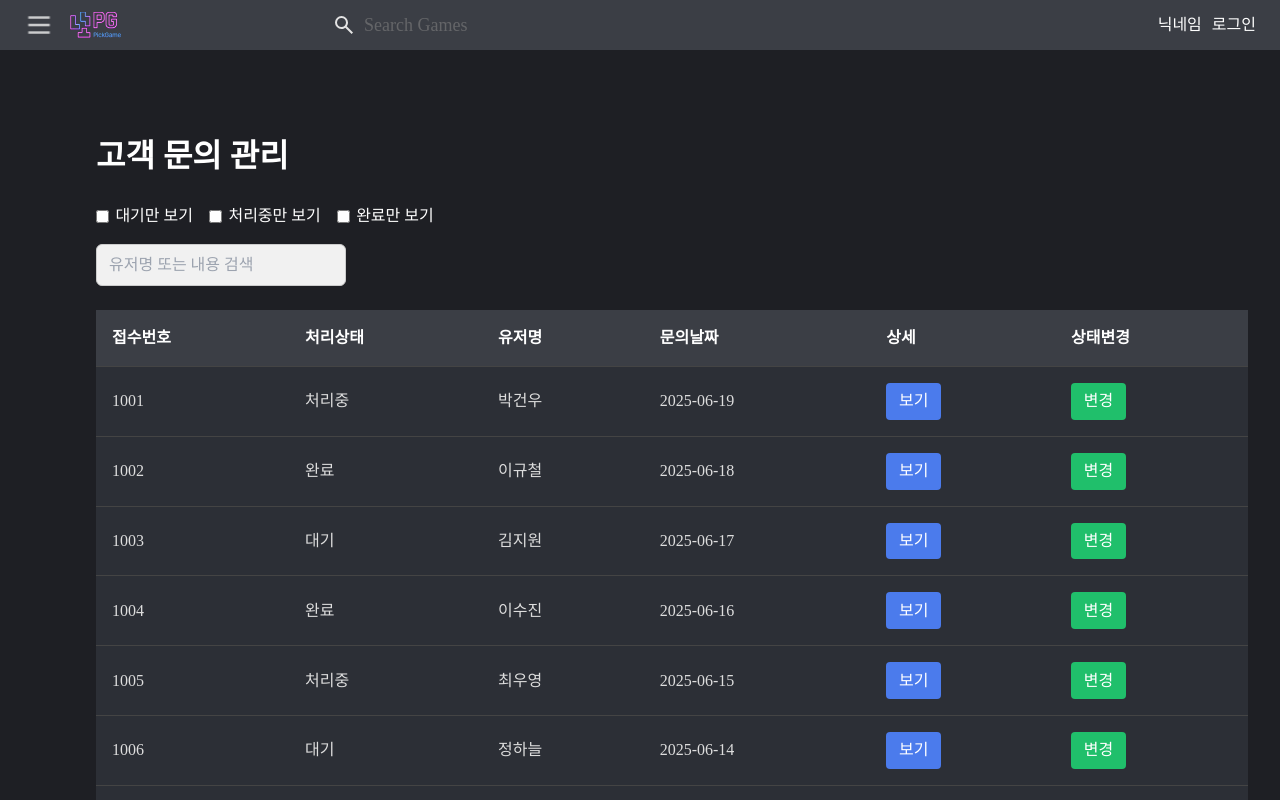
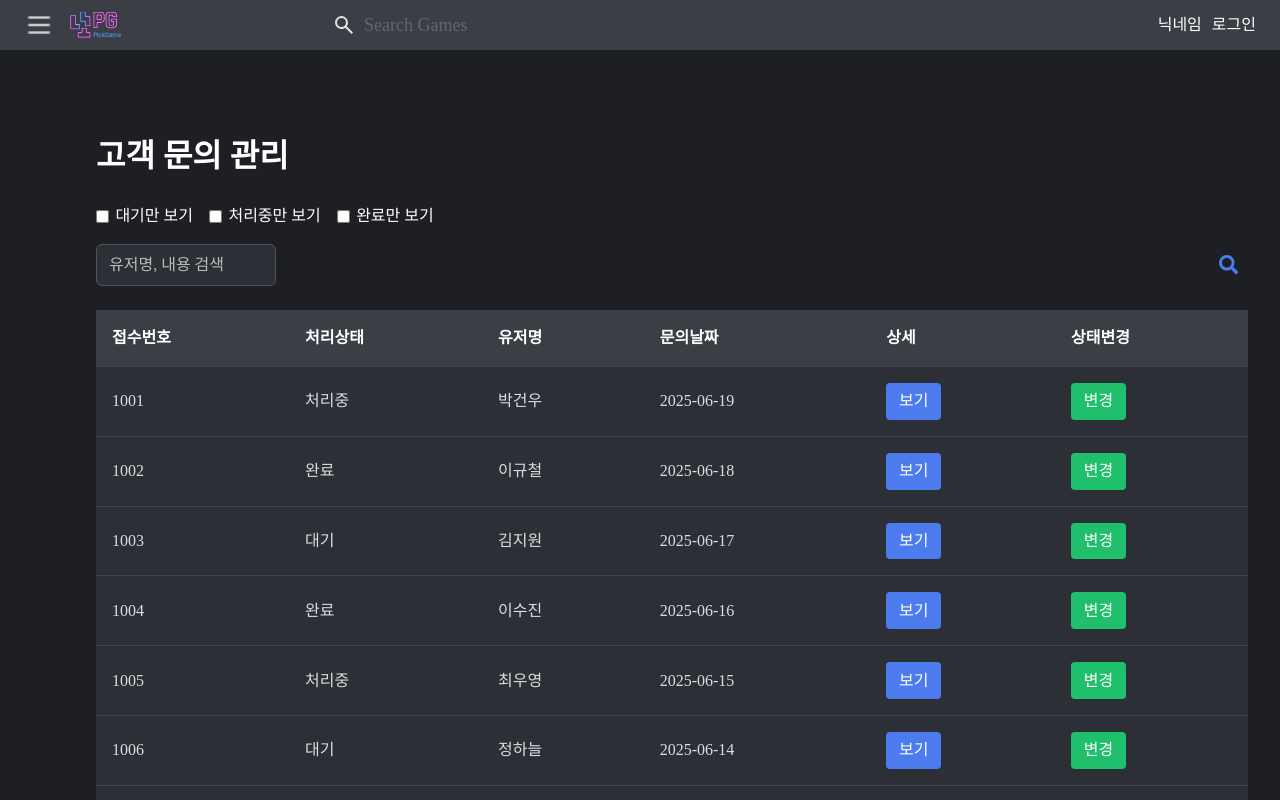
Before and after one commit to suillno/Final_FrontEnd, a React (Create React App) app: page /admin/CustomerSupport in a window 1280 px wide. Shown: the top 800 px of the page. Built offline with nearby package versions, Linux system fonts and the light colour scheme; a web font is replaced by a local one.

Commit message:
검색 인풋박스 색상조정 및 동작 추가입니다.

```diff
--- a/src/admin/CustomerSupport.tsx
+++ b/src/admin/CustomerSupport.tsx
@@ -1,11 +1,14 @@
-import React, { useState } from "react";
+// ✅ /admin/CustomerSupport.tsx
+
+import React, { useState, useRef } from "react";
 import { useOutletContext } from "react-router-dom";
 import * as Styled from "./customerSupport/CustomerSupport.styles";
 import { Inquiry, LayoutContext } from "./customerSupport/CustomerSupport.types";
 import InquiryViewModal from "./customerSupport/InquiryViewModal";
 import InquiryStatusModal from "./customerSupport/InquiryStatusModal";
+import { FaSearch } from "react-icons/fa"; // 돋보기 아이콘
 
-// 임시 초기 데이터
+// 🌟 초기 더미 데이터
 const initialData: Inquiry[] = [
   { id: 1001, status: "처리중", username: "박건우", date: "2025-06-19", content: "서비스 이용 중 오류가 발생했습니다." },
   { id: 1002, status: "완료", username: "이규철", date: "2025-06-18", content: "환불 요청 드립니다." },
@@ -19,26 +22,29 @@ const initialData: Inquiry[] = [
   { id: 1010, status: "처리중", username: "김철수", date: "2025-06-10", content: "상품 불량 문의합니다." },
 ];
 
+// 페이지 당 표시 개수
 const ITEMS_PER_PAGE = 10;
 
 const CustomerSupport: React.FC = () => {
   const { isSidebarOpen } = useOutletContext<LayoutContext>();
 
   const [inquiries, setInquiries] = useState<Inquiry[]>(initialData); // 전체 문의 목록
-  const [selectedStatus, setSelectedStatus] = useState<string | null>(null); // 필터 상태
+  const [selectedStatus, setSelectedStatus] = useState<string | null>(null); // 필터
   const [search, setSearch] = useState(""); // 검색어
-  const [currentPage, setCurrentPage] = useState(1); // 현재 페이지
+  const [currentPage, setCurrentPage] = useState(1); // 페이지
 
-  const [viewContent, setViewContent] = useState<string | null>(null); // 보기용 모달 상태
-  const [editTarget, setEditTarget] = useState<Inquiry | null>(null); // 상태 변경 모달 대상
+  const [viewContent, setViewContent] = useState<string | null>(null); // 상세 모달
+  const [editTarget, setEditTarget] = useState<Inquiry | null>(null); // 상태 변경 모달
 
-  // 체크박스 필터 토글
+  const inputRef = useRef<HTMLInputElement>(null); // 검색 input ref
+
+  // 상태 체크박스 필터 toggle
   const handleStatusSelect = (status: string) => {
     setSelectedStatus((prev) => (prev === status ? null : status));
     setCurrentPage(1);
   };
 
-  // 처리 상태 변경 처리 함수
+  // 상태 변경 모달에서 새로운 상태 반영
   const handleStatusChange = (newStatus: Inquiry["status"]) => {
     if (editTarget) {
       setInquiries((prev) =>
@@ -50,13 +56,19 @@ const CustomerSupport: React.FC = () => {
     }
   };
 
-  // 필터링된 데이터
+  // 검색 트리거 (돋보기 버튼 또는 Enter)
+  const handleSearch = () => {
+    setCurrentPage(1);
+  };
+
+  // 필터 + 검색 적용된 데이터
   const filteredData = inquiries.filter(
     (item) =>
       (!selectedStatus || item.status === selectedStatus) &&
       (item.username.includes(search) || item.content.includes(search))
   );
 
+  // 페이지네이션 계산
   const totalPages = Math.ceil(filteredData.length / ITEMS_PER_PAGE);
   const currentData = filteredData.slice(
     (currentPage - 1) * ITEMS_PER_PAGE,
@@ -65,9 +77,10 @@ const CustomerSupport: React.FC = () => {
 
   return (
     <Styled.Container isSidebarOpen={isSidebarOpen}>
-      <Styled.Title style={{marginTop: "100px"}}>고객 문의 관리</Styled.Title>
+      {/* 타이틀 */}
+      <Styled.Title style={{ marginTop: "100px" }}>고객 문의 관리</Styled.Title>
 
-      {/* 필터 영역 */}
+      {/* 🔘 처리 상태 필터 */}
       <Styled.FilterBox>
         {["대기", "처리중", "완료"].map((status) => (
           <label key={status}>
@@ -81,18 +94,22 @@ const CustomerSupport: React.FC = () => {
         ))}
       </Styled.FilterBox>
 
-      {/* 검색창 */}
-      <Styled.SearchInput
-        type="text"
-        placeholder="유저명 또는 내용 검색"
-        value={search}
-        onChange={(e) => {
-          setSearch(e.target.value);
-          setCurrentPage(1);
-        }}
-      />
+      {/* 🔍 검색창 */}
+      <Styled.SearchBar>
+        <Styled.SearchInput
+          ref={inputRef}
+          type="text"
+          placeholder="유저명, 내용 검색"
+          value={search}
+          onChange={(e) => setSearch(e.target.value)}
+          onKeyDown={(e) => e.key === "Enter" && handleSearch()}
+        />
+        <Styled.SearchIcon onClick={handleSearch}>
+          <FaSearch />
+        </Styled.SearchIcon>
+      </Styled.SearchBar>
 
-      {/* 문의 테이블 */}
+      {/* 📋 테이블 */}
       <Styled.Table>
         <thead>
           <tr>
@@ -112,39 +129,35 @@ const CustomerSupport: React.FC = () => {
               <td>{item.username}</td>
               <td>{item.date}</td>
               <td>
-                <Styled.ViewButton onClick={() => setViewContent(item.content)}>
-                  보기
-                </Styled.ViewButton>
+                <Styled.ViewButton onClick={() => setViewContent(item.content)}>보기</Styled.ViewButton>
               </td>
               <td>
-                <Styled.ChangeButton onClick={() => setEditTarget(item)}>
-                  변경
-                </Styled.ChangeButton>
+                <Styled.ChangeButton onClick={() => setEditTarget(item)}>변경</Styled.ChangeButton>
               </td>
             </tr>
           ))}
         </tbody>
       </Styled.Table>
 
-      {/* 페이지네이션 */}
+      {/* 📌 페이지네이션 */}
       <Styled.Pagination>
-        {Array.from({ length: totalPages }, (_, i) => i + 1).map((num) => (
+        {Array.from({ length: totalPages }, (_, i) => (
           <button
-            key={num}
-            className={num === currentPage ? "active" : ""}
-            onClick={() => setCurrentPage(num)}
+            key={i + 1}
+            className={currentPage === i + 1 ? "active" : ""}
+            onClick={() => setCurrentPage(i + 1)}
           >
-            {num}
+            {i + 1}
           </button>
         ))}
       </Styled.Pagination>
 
-      {/* 상세 보기 모달 */}
+      {/* 📄 상세 모달 */}
       {viewContent && (
         <InquiryViewModal content={viewContent} onClose={() => setViewContent(null)} />
       )}
 
-      {/* 상태 변경 모달 */}
+      {/* ✏️ 상태 변경 모달 */}
       {editTarget && (
         <InquiryStatusModal
           target={editTarget}
--- a/src/admin/ReviewManagement.tsx
+++ b/src/admin/ReviewManagement.tsx
@@ -60,7 +60,7 @@ const ReviewManagement: React.FC = () => {
         <Styled.Controls>
           <Styled.SearchInput
             type="text"
-            placeholder="검색 (유저ID, 게임제목, 내용)"
+            placeholder="검색 유저ID 게임제목"
             value={search}
             onChange={(e) => {
               setSearch(e.target.value);
--- a/src/admin/customerSupport/CustomerSupport.styles.ts
+++ b/src/admin/customerSupport/CustomerSupport.styles.ts
@@ -10,18 +10,19 @@ export const Container = styled.div<{ isSidebarOpen: boolean }>`
   min-height: 100vh;
 `;
 
-/* 상단 타이틀 (ex. "고객 문의 관리") */
+/* 상단 타이틀 */
 export const Title = styled.h2`
   font-size: 2rem;
   font-weight: bold;
   margin-bottom: 1.5rem;
 `;
 
-/* 상태 필터 박스 - 체크박스들 정렬 */
+/* 상태 필터 박스 - 체크박스 정렬 */
 export const FilterBox = styled.div`
   display: flex;
   gap: 1rem;
   margin-bottom: 1rem;
+
   label {
     display: flex;
     align-items: center;
@@ -29,20 +30,48 @@ export const FilterBox = styled.div`
   }
 `;
 
-/* 검색 입력창 */
+/* 🔍 검색 바 전체 wrapper */
+export const SearchBar = styled.div`
+  position: relative;
+  display: flex;
+  align-items: center;
+  margin-bottom: 1.5rem;
+`;
+
+/* 🔍 검색 입력창 */
 export const SearchInput = styled.input`
-  padding: 0.5rem 0.75rem;
+  padding: 0.5rem 2.5rem 0.5rem 0.75rem; /* 오른쪽 패딩으로 아이콘 공간 확보 */
   border-radius: 6px;
-  border: 1px solid #ccc;
-  margin-bottom: 1.5rem;
-  width: 250px;
-  background-color: #f1f1f1;
-  color: #000;
+  border: 1px solid #555;
+  width: 180px;
+  background-color: #2c2f36;
+  color: white;
   font-size: 1rem;
+  transition: width 0.3s ease, background-color 0.3s ease;
+
   &:focus {
-    outline: none;
-    border: 1px solid #4b7bec;
-    background-color: #fff;
+    width: 300px;
+    border-color: #4b7bec;
+    background-color: #1f2127;
+  }
+
+  &::placeholder {
+    color: #bbb;
+  }
+`;
+
+/* 🔍 돋보기 아이콘 버튼 */
+export const SearchIcon = styled.button`
+  position: absolute;
+  right: 10px;
+  background: none;
+  border: none;
+  font-size: 1.2rem;
+  color: #4b7bec;
+  cursor: pointer;
+
+  &:hover {
+    color: #82b1ff;
   }
 `;
 
@@ -76,6 +105,10 @@ export const ViewButton = styled.button`
   border-radius: 4px;
   color: white;
   cursor: pointer;
+
+  &:hover {
+    background: #5d8bf4;
+  }
 `;
 
 /* 처리 상태 변경 버튼 */
@@ -86,6 +119,10 @@ export const ChangeButton = styled.button`
   border-radius: 4px;
   color: white;
   cursor: pointer;
+
+  &:hover {
+    background: #28c76f;
+  }
 `;
 
 /* 페이지네이션 버튼 컨테이너 */
@@ -121,7 +158,7 @@ export const ModalOverlay = styled.div`
   z-index: 999;
 `;
 
-/* 모달 박스 내부 컨테이너 */
+/* 모달 내부 박스 */
 export const ModalBox = styled.div`
   background: #2c2f36;
   padding: 2rem;
@@ -130,7 +167,6 @@ export const ModalBox = styled.div`
   max-width: 90%;
   color: white;
 
-  /* 모든 자식 요소를 수직 정렬 + 가운데 정렬 */
   display: flex;
   flex-direction: column;
   align-items: center;
@@ -141,27 +177,26 @@ export const ModalBox = styled.div`
   }
 `;
 
-
 /* 모달 닫기 버튼 */
 export const CloseButton = styled.button`
-  margin: 1.5rem auto 0 auto;
-  display: block;
+  margin-top: 1.5rem;
   background: #444;
   border: none;
   padding: 0.5rem 1rem;
   color: white;
   cursor: pointer;
   border-radius: 4px;
-`
+  align-self: center;
+`;
 
-/* 상태 변경 버튼 목록 감싸는 박스 */
+/* 상태 버튼 감싸는 박스 */
 export const StatusBox = styled.div`
   display: flex;
   gap: 0.5rem;
   margin-top: 1rem;
 `;
 
-/* 각각의 처리 상태 버튼 (대기/처리중/완료) */
+/* 처리 상태 버튼 (대기, 처리중, 완료) */
 export const StatusButton = styled.button`
   padding: 0.5rem 1rem;
   border: none;
--- a/src/admin/reviewManagement/ReviewManagement.styles.ts
+++ b/src/admin/reviewManagement/ReviewManagement.styles.ts
@@ -56,20 +56,27 @@ export const Controls = styled.div`
 
 // 검색창
 export const SearchInput = styled.input`
-  padding: 0.5rem;
-  border-radius: 4px;
+  padding: 0.5rem 2.5rem 0.5rem 0.75rem;
+  border-radius: 6px;
   width: 250px;
-  border: 1px solid #ccc;
+  transition: width 0.3s ease;
+  border: 1px solid #555;
   font-size: 1rem;
-  background-color: #f4f4f4;
-  color: #000;
+  background-color: #2a2b30;
+  color: #fff;
+
+  &::placeholder {
+    color: #aaa;
+  }
 
   &:focus {
     outline: none;
-    border: 1px solid #4b7bec;
-    background-color: #fff;
+    width: 300px;
+    border-color: #4b7bec;
+    background-color: #1e1f24;
   }
 `;
+
 
 // 신고순 정렬 버튼
 export const SortButton = styled.button`
@@ -133,7 +140,7 @@ export const DeleteButton = styled.button`
   cursor: pointer;
 `;
 
-// ✅ 페이지네이션
+// 페이지네이션
 export const Pagination = styled.div`
   margin-top: 2rem;
   display: flex;
```
Also changed, not shown: src/admin/userManagement/UserList.tsx (+17 -39 lines).
